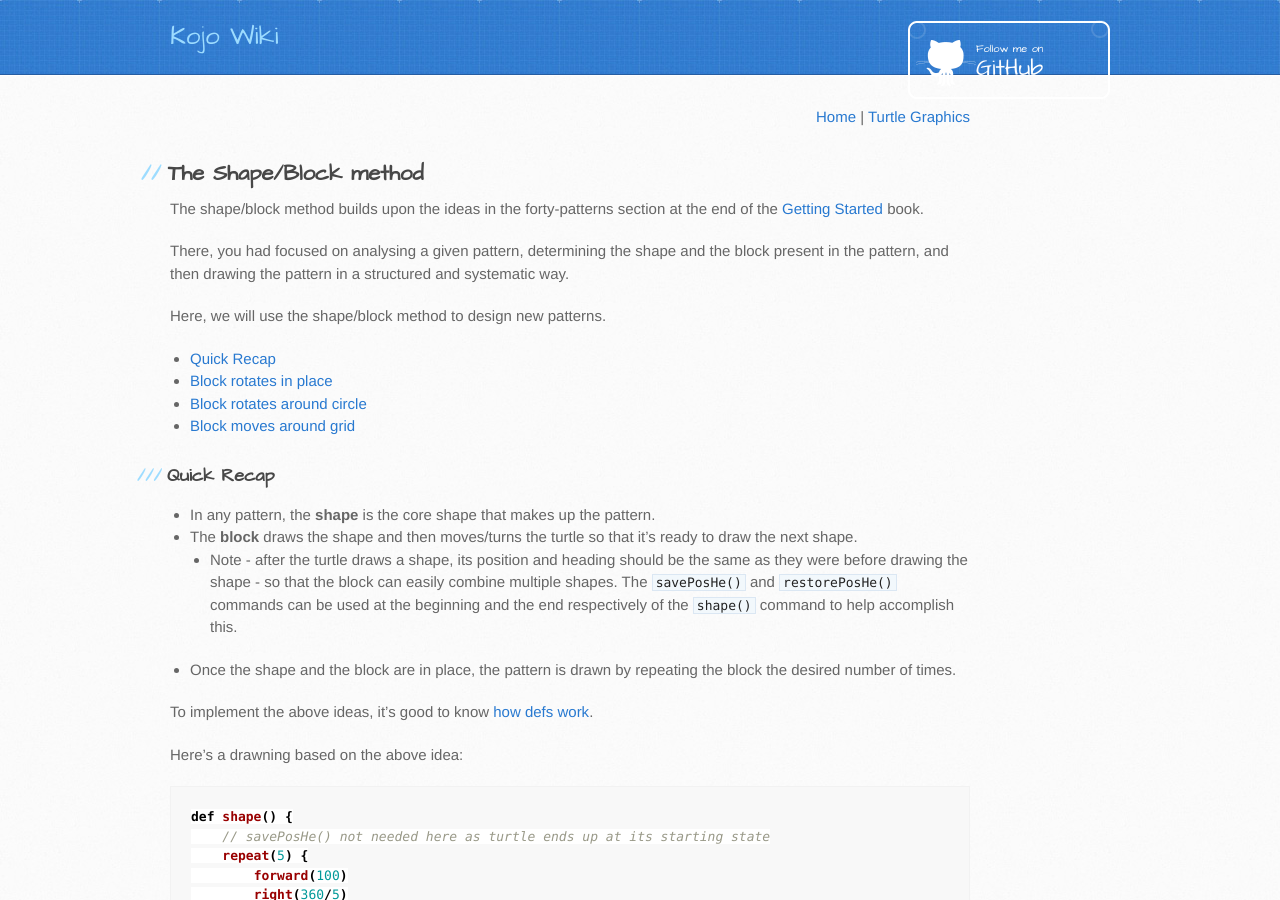
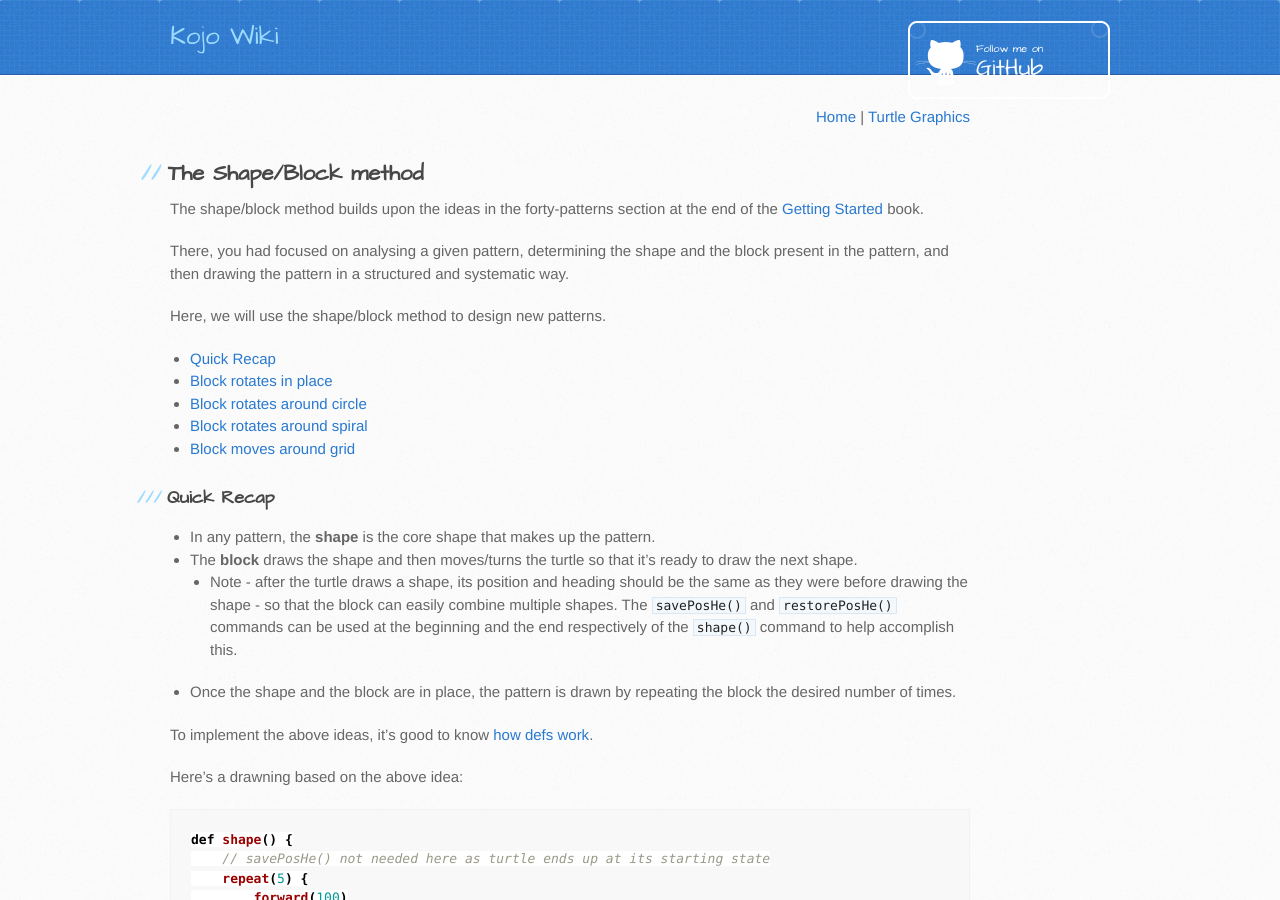
Before and after one commit to kojodoc/kojodoc.github.io, a Jekyll site: the page built from art/shape-block.md, in a window 1280 px wide and 900 px high. Built offline with Jekyll 4.4.1, drawn with Linux system fonts in a browser that asks for light colours; our own code applies the rules of GitHub Pages for plain Markdown files; the repository's description, which GitHub fills in, is left out.

Commit message:
Add spiral and grid blocks to the shape-block idea.

```diff
--- a/art/shape-block.md
+++ b/art/shape-block.md
@@ -11,7 +11,8 @@ Here, we will use the shape/block method to design new patterns.
 * [Quick Recap](#quick-recap)
 * [Block rotates in place](#block-rotates-in-place)
 * [Block rotates around circle](#block-rotates-around-circle)
-* [Block moves around grid](block-moves-around-grid)
+* [Block rotates around spiral](#block-rotates-around-spiral)
+* [Block moves around grid](#block-moves-around-grid)
 
 ### Quick Recap
 * In any pattern, the **shape** is the core shape that makes up the pattern.
```
